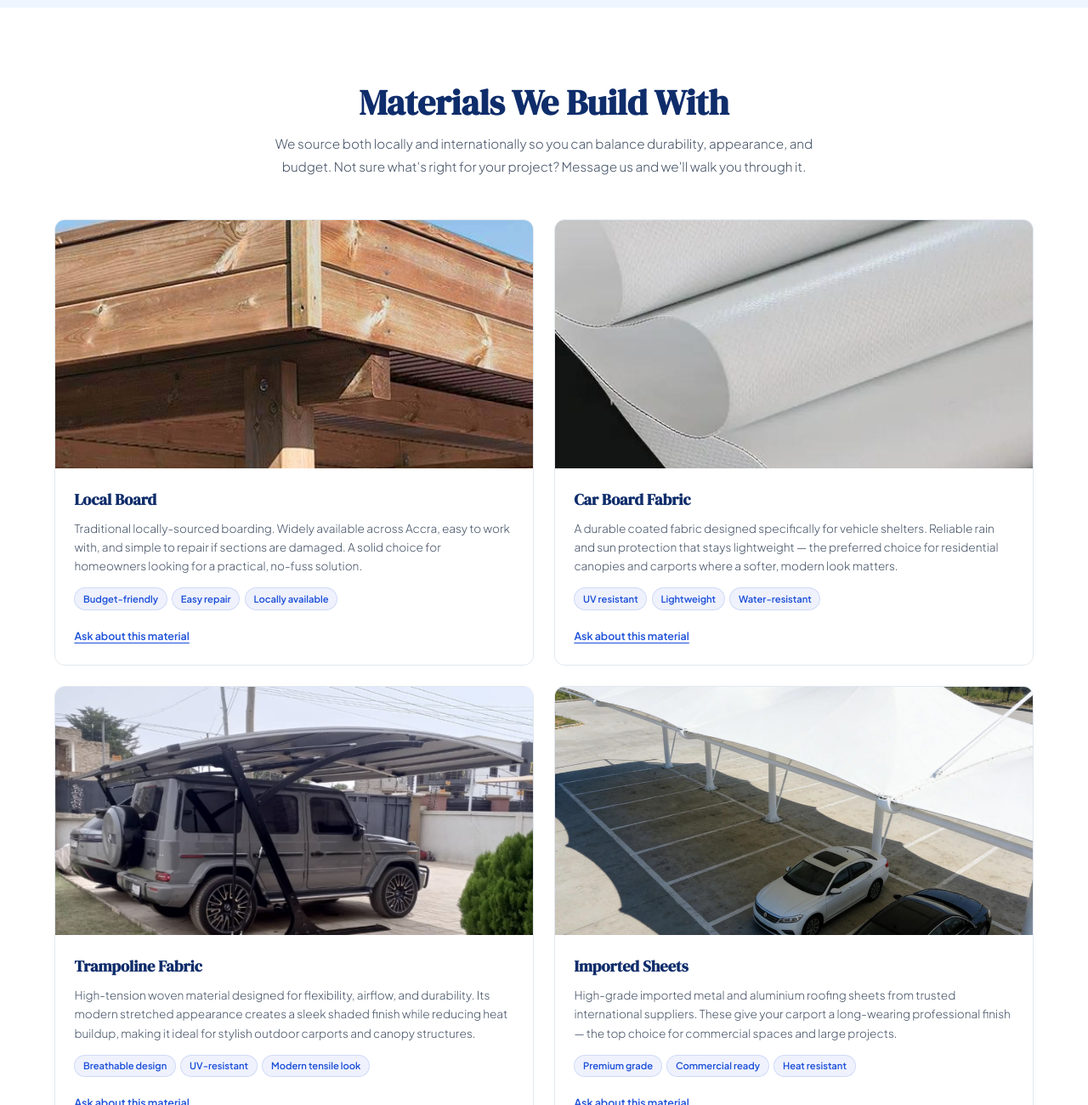
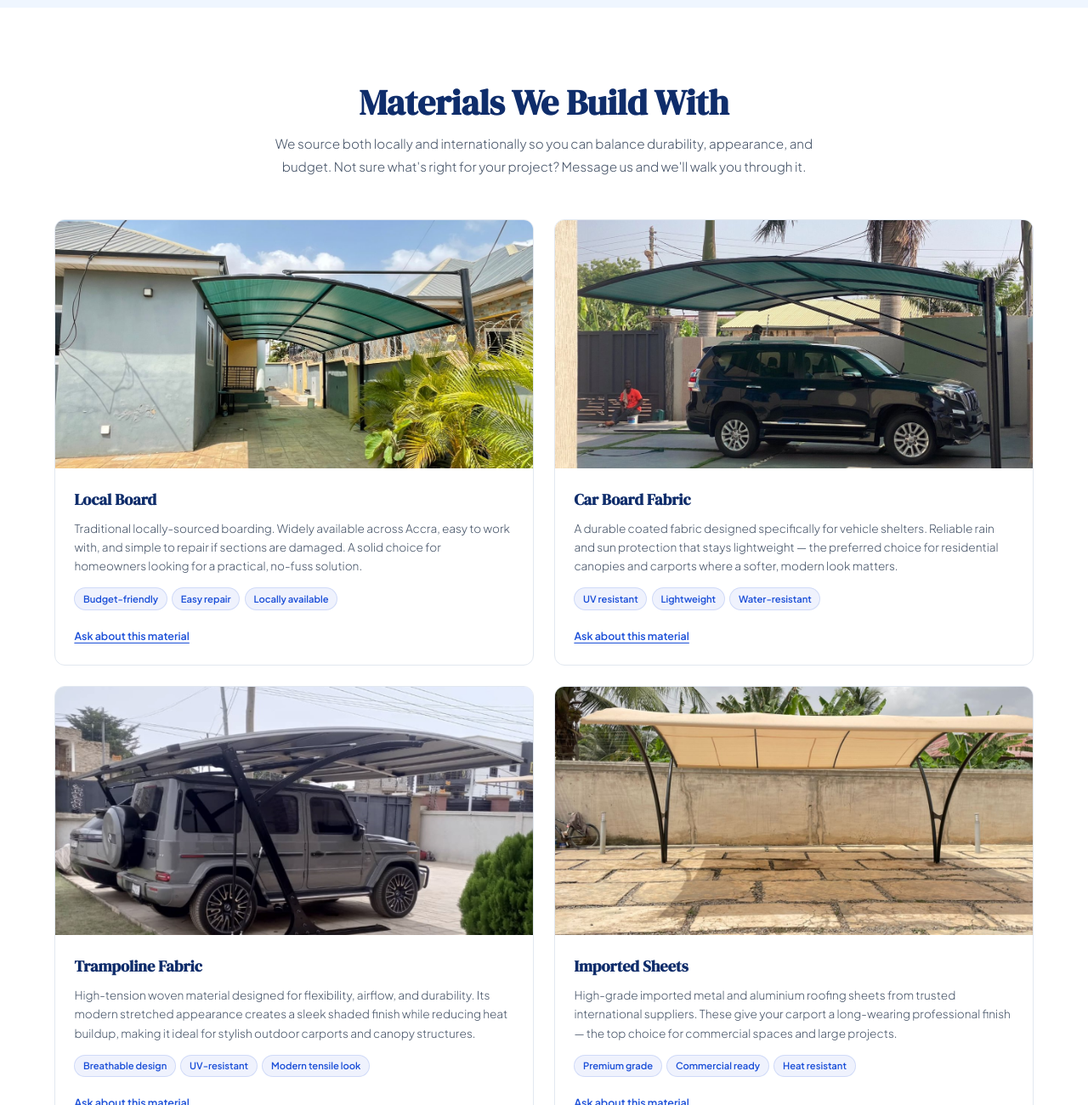
Before and after one commit to 6ty6/carport, a plain HTML site: page index.html in a window 1280 px wide. Shown: the part 3217-4517 px from the top of the page at 85% size. Drawn offline with Linux system fonts and the light colour scheme.

Commit message:
new images

```diff
--- a/index.html
+++ b/index.html
@@ -467,7 +467,7 @@
     <div class="mats-grid">
       <div class="mat-card">
         <div class="mat-img">
-          <img src="images/loco-board.jfif" alt="Local Board canopy/carport material"/>
+          <img src="images/loco-board.jpg" alt="Loco Board canopy/carport material"/>
         </div>
         <div class="mat-body">
           <h3>Local Board</h3>
@@ -483,7 +483,7 @@
 
       <div class="mat-card">
         <div class="mat-img">
-          <img src="images/car-board.jfif" alt="Car Board Fabric canopy/carport"/>
+          <img src="images/car-board.jpg" alt="Car Board Fabric canopy/carport"/>
         </div>
         <div class="mat-body">
           <h3>Car Board Fabric</h3>
@@ -515,7 +515,7 @@
 
       <div class="mat-card">
         <div class="mat-img">
-          <img src="images/imported-fabrics.jfif" alt="Imported metal sheet canopy/carport"/>
+          <img src="images/imported-fabrics.jpg" alt="Imported metal sheet canopy/carport"/>
         </div>
         <div class="mat-body">
           <h3>Imported Sheets</h3>
```
Also changed, not shown: images/car-board.jfif (deleted), images/car-board.jpg (added), images/imported-fabrics.jfif (deleted), images/imported-fabrics.jpg (added), images/loco-board.jfif (deleted), images/loco-board.jpg (added).
